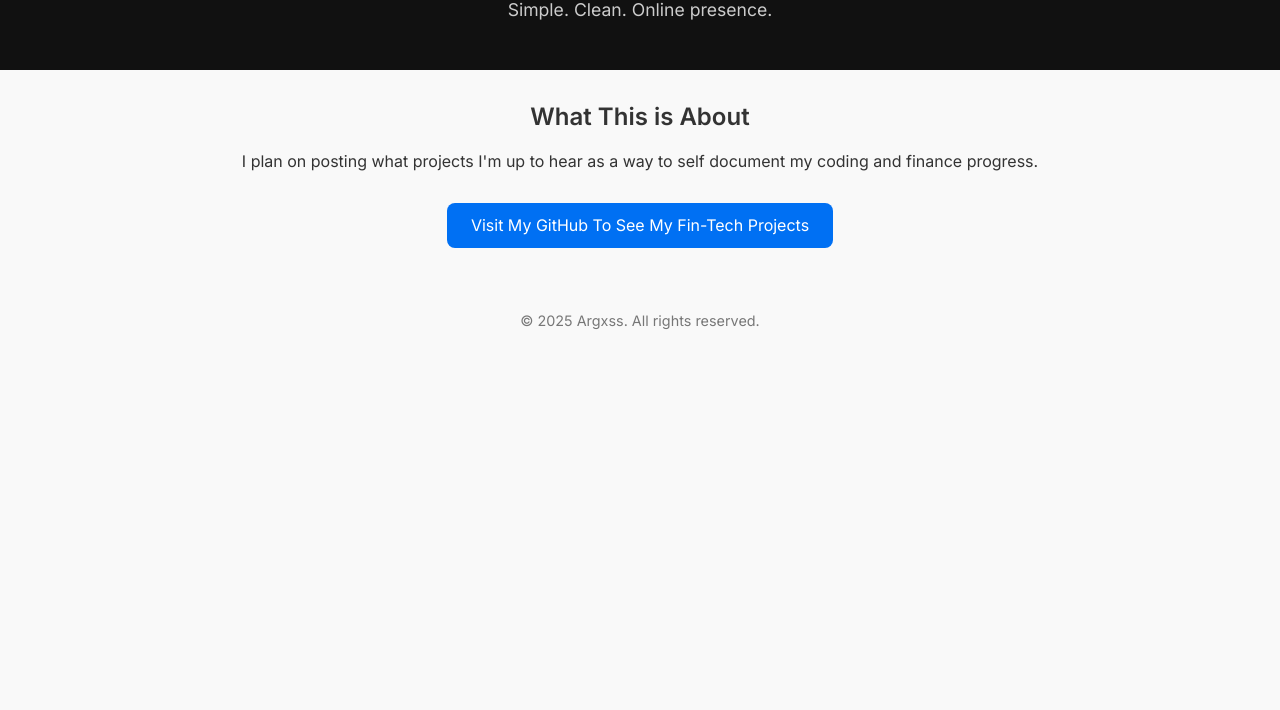
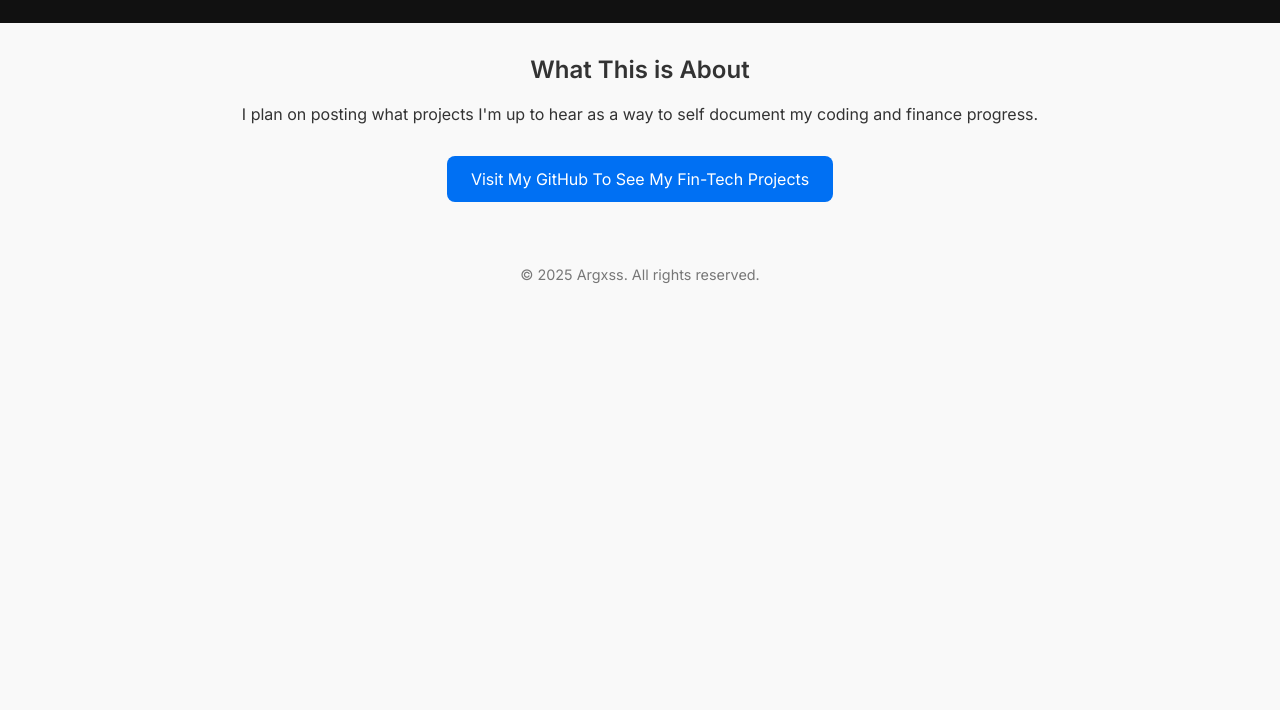
Before and after one commit to Argxss/Argxss.github.io, a plain HTML site: page index.html in a window 1280 px wide. Shown: the part 90-800 px from the top of the page. Drawn offline with Linux system fonts and the light colour scheme.

Commit message:
Update index.html

```diff
--- a/index.html
+++ b/index.html
@@ -74,7 +74,6 @@
 <body>
   <header>
     <h1>Welcome to Argxss</h1>
-    <p>Simple. Clean. Online presence.</p>
   </header>
 
   <main>
```
